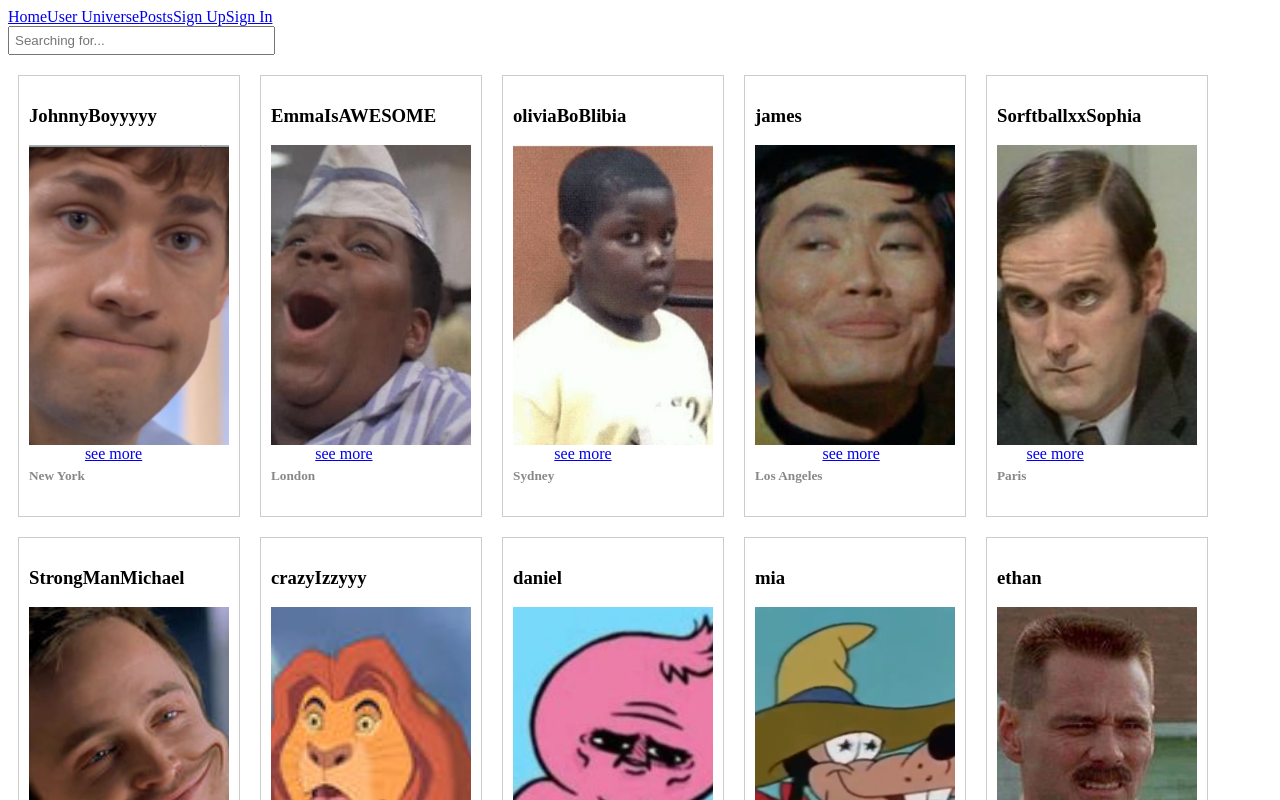
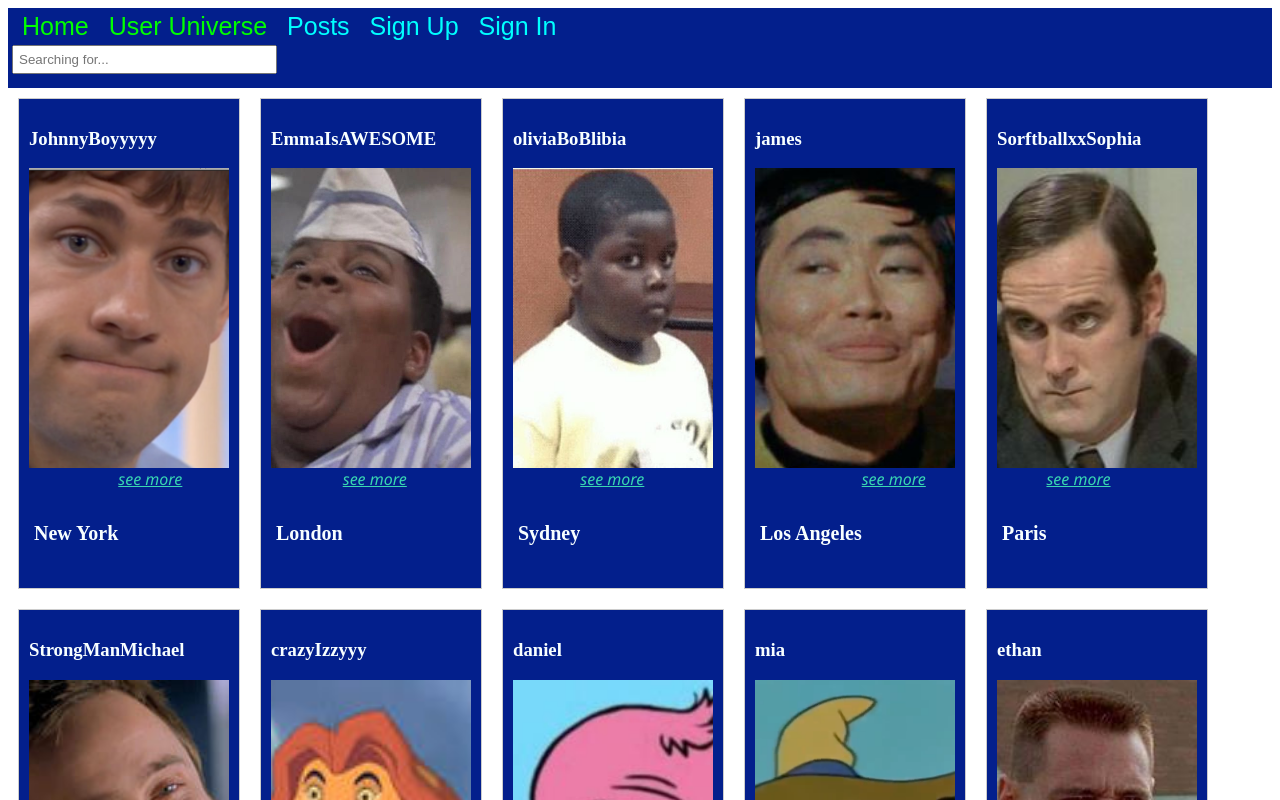
Before and after one commit to FlushingBaseball/phase-2, a React (Create React App) app: page /userUniverse in a window 1280 px wide. Shown: the top 800 px of the page. Built offline with nearby package versions, Linux system fonts and the light colour scheme; data requests are answered from the project's data file.

Commit message:
demo user page and fixed db.json

```diff
--- a/db.json
+++ b/db.json
@@ -21,7 +21,7 @@
         "reading",
         "playing guitar"
       ],
-      "profile_picture": "./images/flatSpaceImages/user1/1.png",
+      "profile_picture": "/images/flatSpaceImages/user1/1.png",
       "pictures": [
         "pic1.jpg",
         "pic2.jpg",
@@ -49,7 +49,7 @@
         "painting",
         "hiking"
       ],
-      "profile_picture": "./images/flatSpaceImages/user2/2.jpg",
+      "profile_picture": "/images/flatSpaceImages/user2/2.jpg",
       "pictures": [
         "pic4.jpg",
         "pic5.jpg",
@@ -77,7 +77,7 @@
         "photography",
         "hiking"
       ],
-      "profile_picture": "./images/flatSpaceImages/user3/3.jpg",
+      "profile_picture": "/images/flatSpaceImages/user3/3.jpg",
       "pictures": [
         "pic7.jpg",
         "pic8.jpg",
@@ -105,7 +105,7 @@
         "surfing",
         "playing basketball"
       ],
-      "profile_picture": "./images/flatSpaceImages/user4/4.png",
+      "profile_picture": "/images/flatSpaceImages/user4/4.png",
       "pictures": [
         "pic21.jpg",
         "pic22.jpg",
@@ -133,7 +133,7 @@
         "reading",
         "dancing"
       ],
-      "profile_picture": "./images/flatSpaceImages/user5/5.jpg",
+      "profile_picture": "/images/flatSpaceImages/user5/5.jpg",
       "pictures": [
         "pic24.jpg",
         "pic25.jpg",
@@ -161,7 +161,7 @@
         "playing guitar",
         "cooking"
       ],
-      "profile_picture": "./images/flatSpaceImages/user6/6.jpg",
+      "profile_picture": "/images/flatSpaceImages/user6/6.jpg",
       "pictures": [
         "pic27.jpg",
         "pic28.jpg",
@@ -189,7 +189,7 @@
         "painting",
         "hiking"
       ],
-      "profile_picture": "./images/flatSpaceImages/user7/7.jpg",
+      "profile_picture": "/images/flatSpaceImages/user7/7.jpg",
       "pictures": [
         "pic30.jpg",
         "pic31.jpg",
@@ -217,7 +217,7 @@
         "photography",
         "playing soccer"
       ],
-      "profile_picture": "./images/flatSpaceImages/user8/8.jpg",
+      "profile_picture": "/images/flatSpaceImages/user8/8.jpg",
       "pictures": [
         "pic33.jpg",
         "pic34.jpg",
@@ -245,7 +245,7 @@
         "photography",
         "dancing"
       ],
-      "profile_picture": "./images/flatSpaceImages/user9/9.png",
+      "profile_picture": "/images/flatSpaceImages/user9/9.png",
       "pictures": [
         "pic36.jpg",
         "pic37.jpg",
@@ -273,7 +273,7 @@
         "reading",
         "playing video games"
       ],
-      "profile_picture": "./images/flatSpaceImages/user10/10.jpg",
+      "profile_picture": "/images/flatSpaceImages/user10/10.jpg",
       "pictures": [
         "pic39.jpg",
         "pic40.jpg",
@@ -301,7 +301,7 @@
         "painting",
         "yoga"
       ],
-      "profile_picture": "./images/flatSpaceImages/user11/11.jpg",
+      "profile_picture": "/images/flatSpaceImages/user11/11.jpg",
       "pictures": [
         "pic42.jpg",
         "pic43.jpg",
@@ -329,7 +329,7 @@
         "traveling",
         "playing tennis"
       ],
-      "profile_picture": "./images/flatSpaceImages/user12/12.jpg",
+      "profile_picture": "/images/flatSpaceImages/user12/12.jpg",
       "pictures": [
         "pic45.jpg",
         "pic46.jpg",
@@ -357,7 +357,7 @@
         "reading",
         "dancing"
       ],
-      "profile_picture": "./images/flatSpaceImages/user13/13.jpg",
+      "profile_picture": "/images/flatSpaceImages/user13/13.jpg",
       "pictures": [
         "pic58.jpg",
         "pic59.jpg",
@@ -385,7 +385,7 @@
         "playing basketball",
         "cooking"
       ],
-      "profile_picture": "./images/flatSpaceImages/user14/14.jpg",
+      "profile_picture": "/images/flatSpaceImages/user14/14.jpg",
       "pictures": [
         "pic61.jpg",
         "pic62.jpg",
@@ -413,7 +413,7 @@
         "painting",
         "hiking"
       ],
-      "profile_picture": "./images/flatSpaceImages/user15/15.jpg",
+      "profile_picture": "/images/flatSpaceImages/user15/15.jpg",
       "pictures": [
         "pic64.jpg",
         "pic65.jpg",
@@ -441,7 +441,7 @@
         "surfing",
         "playing guitar"
       ],
-      "profile_picture": "./images/flatSpaceImages/user16/16.jpg",
+      "profile_picture": "/images/flatSpaceImages/user16/16.jpg",
       "pictures": [
         "pic67.jpg",
         "pic68.jpg",
@@ -469,7 +469,7 @@
         "reading",
         "dancing"
       ],
-      "profile_picture": "./images/flatSpaceImages/user17/17.jpg",
+      "profile_picture": "/images/flatSpaceImages/user17/17.jpg",
       "pictures": [
         "pic70.jpg",
         "pic71.jpg",
@@ -497,7 +497,7 @@
         "playing soccer",
         "cooking"
       ],
-      "profile_picture": "./images/flatSpaceImages/user18/18.png",
+      "profile_picture": "/images/flatSpaceImages/user18/18.png",
       "pictures": [
         "pic73.jpg",
         "pic74.jpg",
@@ -525,7 +525,7 @@
         "photography",
         "hiking"
       ],
-      "profile_picture": "./images/flatSpaceImages/user19/19.jpg",
+      "profile_picture": "/images/flatSpaceImages/user19/19.jpg",
       "pictures": [
         "pic76.jpg",
         "pic77.jpg",
@@ -553,7 +553,7 @@
         "painting",
         "hiking"
       ],
-      "profile_picture": "./images/flatSpaceImages/user20/20.jpg",
+      "profile_picture": "/images/flatSpaceImages/user20/20.jpg",
       "pictures": [
         "pic79.jpg",
         "pic80.jpg",
--- a/public/App.css
+++ b/public/App.css
@@ -1,3 +1,55 @@
+
+.Mini-User .location {
+  color: #f8ffff;
+  padding-top: 20px;
+  padding-left: 5px;
+  font-size: 20px;
+}
+
+
+
+
+.Mini-User .name {
+  font-weight: bold;
+  color: #f8ffff;
+}
+
+
+
+.Mini-User a {
+  color: rgb(57, 215, 178);
+  font-family: 'Segoe UI', Tahoma, Geneva, Verdana, sans-serif;
+  font-style: italic;
+}
+.Mini-User a:hover {
+  color: #f8ffff;
+
+}
+
+
+
+   .Mini-User {
+    display: inline-flex;
+    flex-wrap: wrap;
+  }
+
+  .Mini-User {
+    width: 200px;
+    margin: 10px;
+    padding: 10px;
+    border: 1px solid #ccc;
+    background-color: #031f8c;
+  }
+
+  .Mini-User img {
+    width: 100%;
+    height: 300px;
+    object-fit: cover;
+  }
+
+
+
+
 
 
 .user-form {
@@ -61,32 +113,6 @@ button.active {
 }
 
 
-
-   .Mini-User {
-    display: inline-flex;
-    flex-wrap: wrap;
-  }
-
-  .Mini-User {
-    width: 200px;
-    margin: 10px;
-    padding: 10px;
-    border: 1px solid #ccc;
-  }
-
-  .Mini-User img {
-    width: 100%;
-    height: 300px;
-    object-fit: cover;
-  }
-
-  .Mini-User .name {
-    font-weight: bold;
-  }
-
-  .Mini-User .location {
-    color: #888;
-  }
   .posts-container {
     margin-bottom: 20px;
     text-align: center;
@@ -110,3 +136,79 @@ button.active {
     margin-left: 10px; /* Add some space between the username and the image */
     border-radius: 50%;
   }
+
+
+
+
+
+/*
+  Nav Styling
+*/
+
+
+
+  .nav {
+    display: block;
+    justify-content: space-between;
+    align-items: center;
+    padding: 4px;
+    background-color: #031f8c;
+    font-family: "Arial", sans-serif;
+    font-size: 25px;
+  }
+
+  .nav a {
+    color: #00ffff;
+    text-decoration: none;
+    padding: 10px;
+  }
+
+  .nav a:hover {
+    color: #ff00ff;
+    text-decoration: underline;
+  }
+
+  .nav .active {
+    color: #00ff00;
+  }
+
+
+
+
+
+
+
+
+
+  /* UserFullPage.css */
+
+  /*
+  rgb(57, 215, 178);
+  #f8ffff;
+  background-color: #031f8c; */
+
+
+  .container {
+    display: inline-block;
+    align-items: center;
+    background-color: #007bff;;
+  }
+
+  .profilePicContainer {
+    margin-right: 10px;
+  }
+
+  .profilePic {
+    width: 100%;
+    height: 300px;
+    object-fit: cover;
+  }
+
+  .userInfo {
+    display: flex;
+    flex-direction: column;
+}
+
+.postsArea {
+  display: inline-block;
+}
--- a/src/UserFullPage.js
+++ b/src/UserFullPage.js
@@ -17,18 +17,39 @@ function UserFullPage(){
 
     if (!user) return <h2>Loading...</h2>
 
-    const { name, username, location, profile_picture} = user
+    const { name, username, location, profile_picture, age} = user
 
-console.log(user)
+console.log(user.profile_picture)
 
 
     return (
-            <div>
+        <div>
+
+            <div className='container'>
+             <div className='profilePicContainer'>
+                <img className='profilePic' src={require=(profile_picture)} alt=" Profie Pic"></img>
+             </div>
+             <div className='userInfo'>
                 <h1>{username}</h1>
-                <h3>{location}</h3>
-                <h3>{name}</h3>
-                <img alt=" Profie Pic" src={profile_picture}></img>
+                <h3>Location:{location}</h3>
+                <h3>Name:{name}</h3>
+                <h3>Age:{age}</h3>
+             </div>
             </div>
+
+        <div className='postsArea' >
+            {user.posts.map((post, index)=>{
+                return(<h5 key={index}>{post}</h5>)
+            })}
+        </div>
+        <div>
+
+        </div>
+
+
+
+
+        </div>
      )
 }
 
```
Also changed, not shown: 1 other file (tests, documents, lock files or other folders).
